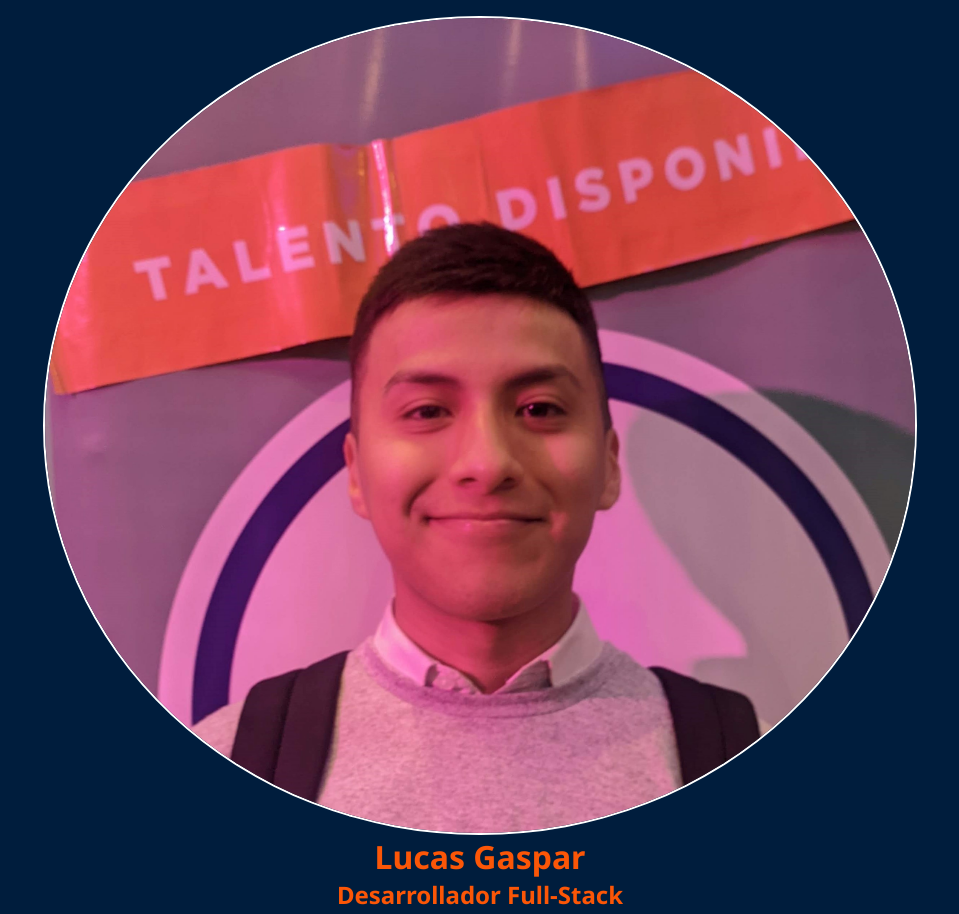
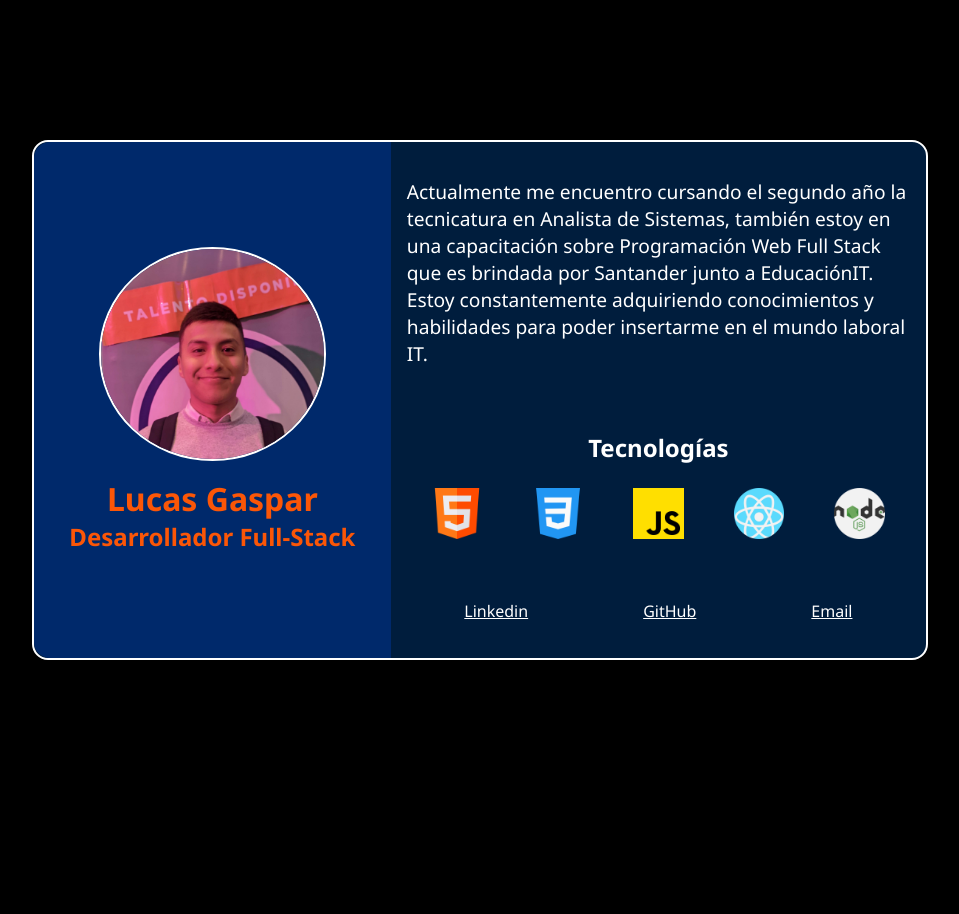
Before and after one commit to lucasfederico/CaC-React-ID-Card, a plain HTML site: page index.html in a window 1280 px wide. Shown: the top 914 px of the page, without its empty margins (160-1119 px from the left). After the commit the page ends 800 px from the top, so only its background shows below. Drawn offline with Linux system fonts and the light colour scheme.

Commit message:
Version desktop terminada

```diff
--- /dev/null
+++ b/css/desktop.css
@@ -0,0 +1,61 @@
+/* Consulta de medios para pantallas de escritorio */
+@media (min-width: 768px) {
+    body{
+        background-color: black;
+        display: flex;
+        justify-content: center;
+        align-items: center;
+        height: 100vh;
+        width: 100vw;
+    }
+    main{
+        background-color: #001d3d;
+        border: solid 2px #fff;
+        border-radius: 1em;
+        flex-direction: row;
+        height: 65%;
+        width: 70%;
+    }
+    /* CONTENEDOR LOGO Y NOMBRE */
+    .logo-container{
+        border-radius: 1em 0 0 1em;
+        background-color: #00296b;
+        width: 40%;
+        height: 100%;
+        gap: 1em 0;
+        justify-content: center;
+    }
+    .logo-container img{
+        width: 70%;
+    }
+    /* CONTENEDOR DE CONTENEDORES */
+    .container-de-contenedores{
+        width: 60%;
+        height: 100%;
+        display: flex;
+        flex-direction: column;
+        justify-content: space-around;
+    }
+    /* SOBRE MI CONTAINER */
+    .sobre-mi-container{
+        width: 100%;
+        padding: 1em 1em 0 1em;
+    }
+    /* TECNOLOGIAS CONTAINER */
+    .tecnologias-container{
+        padding: 0 1em;
+    }
+    .tecnologias-container h2{
+        padding: 1em 0;
+    }
+    .tecnologias-container li{
+        width: 10%;
+    }
+    .logo-tecnologias{
+        width: 100%;
+    }
+    /* LINKS CONTAINER */
+    .links-container{
+        padding: 1em;
+    }
+  }
--- a/css/style.css
+++ b/css/style.css
@@ -22,7 +22,6 @@ main{
     flex-direction: column;
     justify-content: space-around;
     align-items: center;
-    flex-direction: column;
 }
 .logo-container img{
     width: 70%;
@@ -54,8 +53,13 @@ main{
     width: 100%;
     padding: 1em;
     display: flex;
+    flex-direction: column;
     align-items: center;
+    justify-content: space-around;
     flex-wrap: wrap;
+}
+.tecnologias-container h2{
+    padding: 1em;
 }
 .tecnologias-container ul{
     list-style: none;
--- a/index.html
+++ b/index.html
@@ -4,6 +4,7 @@
     <meta charset="UTF-8">
     <meta name="viewport" content="width=device-width, initial-scale=1.0">
     <link rel="stylesheet" href="css/style.css">
+    <link rel="stylesheet" href="css/desktop.css">
     <title>Lucas Gaspar Card</title>
 </head>
 <body>
@@ -16,11 +17,13 @@
             </div>
 
         </div>
+        <div class="container-de-contenedores">
             <div class="sobre-mi-container">
-            <p>Actualmente me encuentro cursando el segundo año la tecnicatura en Analista de Sistemas, también estoy en una capacitación sobre Programación Web Full Stack que es brindada por Santander junto a EducaciónIT.
+                <p class="typing-text">Actualmente me encuentro cursando el segundo año la tecnicatura en Analista de Sistemas, también estoy en una capacitación sobre Programación Web Full Stack que es brindada por Santander junto a EducaciónIT.
                 Estoy constantemente adquiriendo conocimientos y habilidades para poder insertarme en el mundo laboral IT.</p>
             </div>
             <div class="tecnologias-container">
+                <h2>Tecnologías</h2>
                 <ul>
                     <li><img class="logo-tecnologias" src="images/html.png" alt=""></li>
                     <li><img class="logo-tecnologias" src="images/css-3.png" alt=""></li>
@@ -33,9 +36,9 @@
                 <ul>
                     <li><a href="https://www.linkedin.com/in/lucasfedericogaspar/">Linkedin</a></li>
                     <li><a href="https://github.com/lucasfederico">GitHub</a></li>
-                <li><a href="https://www.instagram.com/lucasfedderico/">Instagram</a></li>
-                <li><a href="https://twitter.com/home   ">Twitter</a></li>
+                    <li><a href="mailto:gasparlucas8@gmail.com">Email</a></li>
                 </ul>
+            </div>
         </div>
     </main>
 </body>
```
Lines whose indentation alone changed are shown as unchanged.
